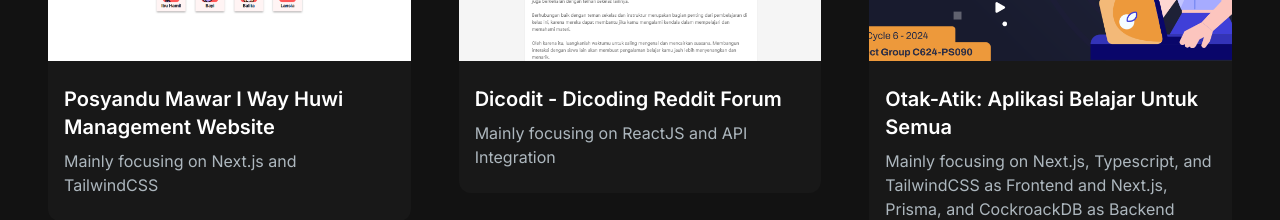
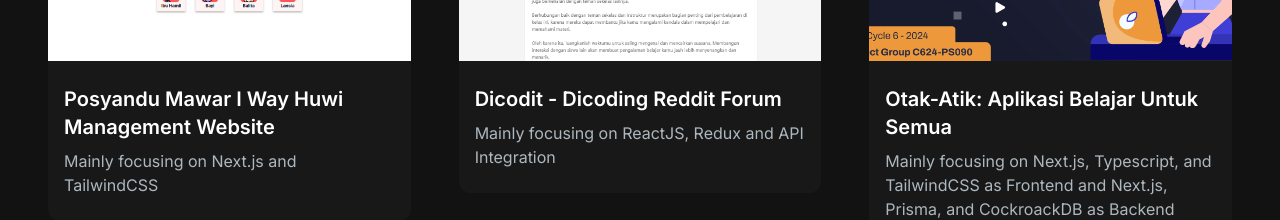
Before and after one commit to ryudhis/Portfolio, a Next.js app in the folder portfolio/: page / in a window 1280 px wide. Shown: the part 2140-2360 px from the top of the page. Built offline with nearby package versions, Linux system fonts and the light colour scheme.

Commit message:
Update ProjectsSection.jsx

```diff
--- a/portfolio/src/app/components/ProjectsSection.jsx
+++ b/portfolio/src/app/components/ProjectsSection.jsx
@@ -43,7 +43,7 @@
   {
     id: 5,
     title: "Dicodit - Dicoding Reddit Forum",
-    description: "Mainly focusing on ReactJS and API Integration",
+    description: "Mainly focusing on ReactJS, Redux and API Integration",
     image: "/images/projects/5.png",
     tag: ["All", "Web"],
     gitUrl: "https://github.com/ryudhis/dicodit",
```
